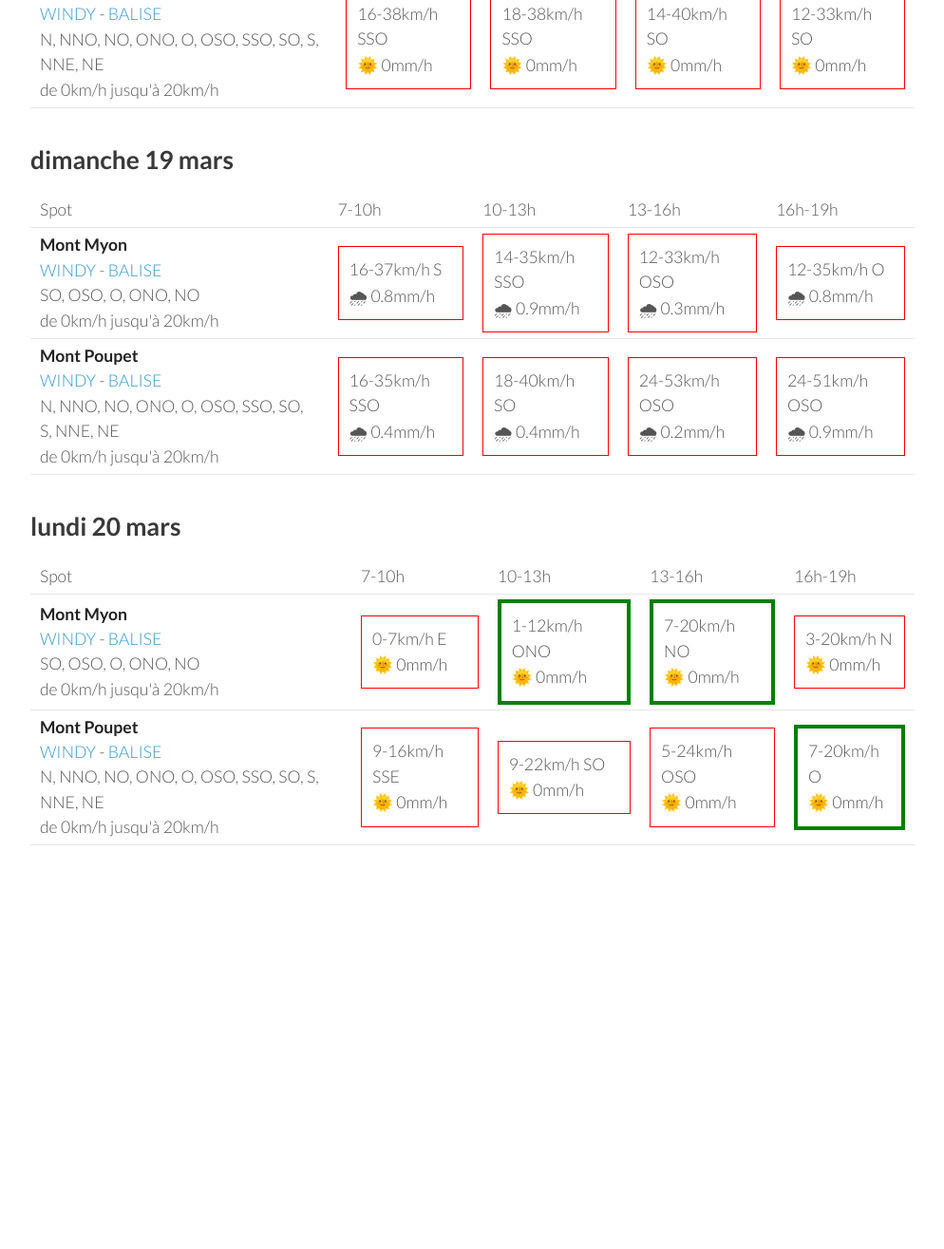
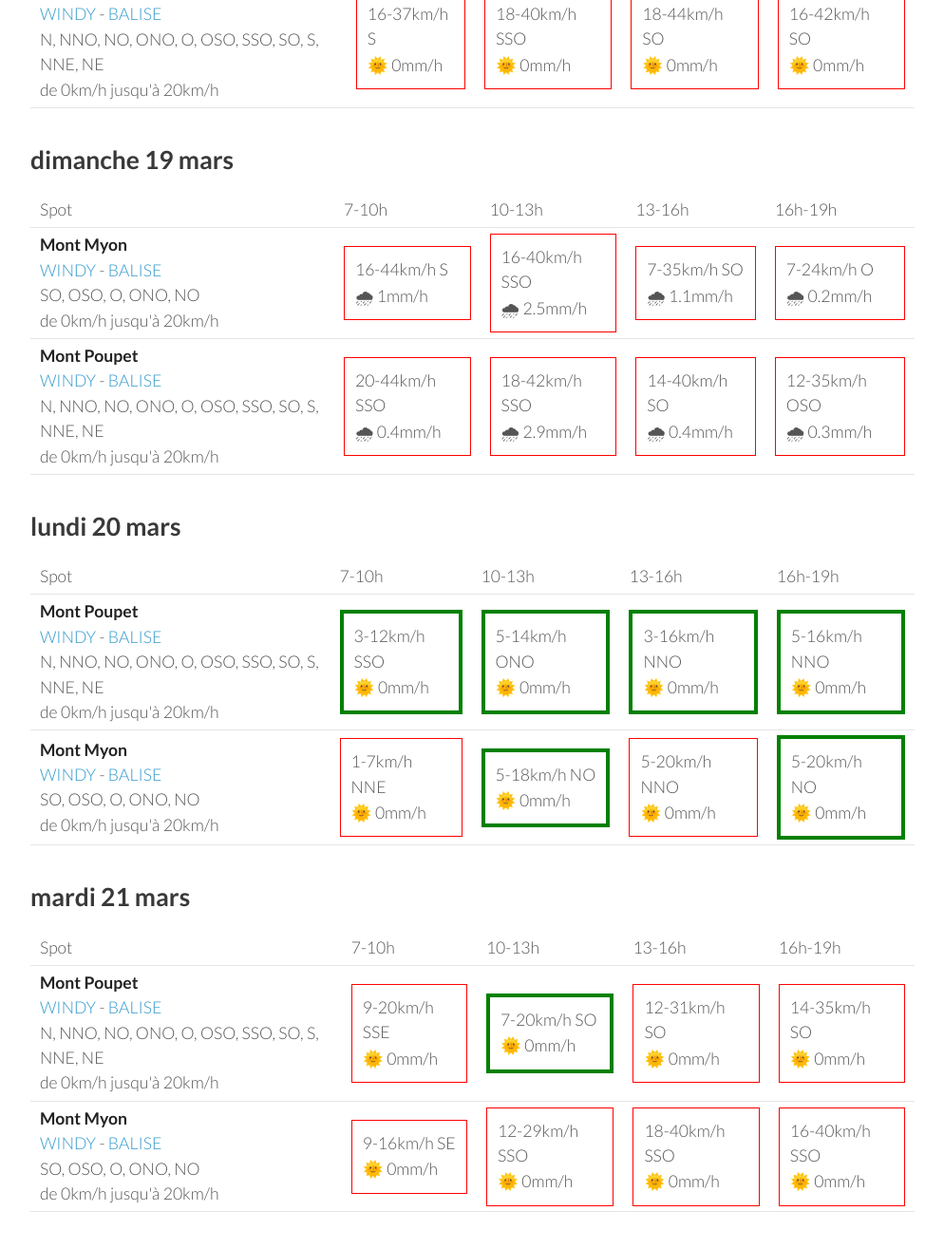
Before and after one commit to parapente-dans-le-nord/parapente-dans-le-nord.github.io, a Jekyll site: the page built from jura.markdown, in a window 1280 px wide and 1400 px high, scrolled down 1289 px. Shown: the top 1315 px of the window at 95% size, without its empty margins (26-1020 px from the left). Built offline with Jekyll 4.4.1, drawn with Linux system fonts in a browser that asks for light colours; before the commit the page ends 2307 px from its top, so only the background shows below that; some of the changed text lies outside the part shown.

Commit message:
update index.markdown

```diff
--- a/jura.markdown
+++ b/jura.markdown
@@ -7,7 +7,7 @@ title:  "Tous les spots"
 {: .links}
 
 # Prevision Windy, modèle Arome
-page mise à jour le jeudi 16 mars 06:20
+page mise à jour le jeudi 16 mars 10:20
 
 ## jeudi 16 mars
 
@@ -96,20 +96,20 @@ page mise à jour le jeudi 16 mars 06:20
 <tr>
         <td><strong>Mont Myon</strong><br><a href="https://windy.com/46.331/5.397?45.898,5.394,8,m:eWoagj8">WINDY</a> - <span class=""><a href="http://www.balisemeteo.com/balise.php?idBalise=70">BALISE</a> </span><br> <span class="vent-favorable">SO, OSO, O, ONO, NO</span><br><span class="force-vent">de 0km/h jusqu'à 20km/h</span> </td>
 
-            <td><div class="not-flyable"><p>12-33km/h S</p><p>🌞 0mm/h</p></div></td>
-            <td><div class="not-flyable"><p>16-37km/h S</p><p>🌞 0mm/h</p></div></td>
-            <td><div class="not-flyable"><p>16-42km/h SSO</p><p>🌞 0mm/h</p></div></td>
-            <td><div class="not-flyable"><p>16-38km/h SSO</p><p>🌞 0mm/h</p></div></td>
+            <td><div class="not-flyable"><p>14-35km/h S</p><p>🌞 0mm/h</p></div></td>
+            <td><div class="not-flyable"><p>16-38km/h S</p><p>🌞 0mm/h</p></div></td>
+            <td><div class="not-flyable"><p>18-42km/h SSO</p><p>🌞 0mm/h</p></div></td>
+            <td><div class="not-flyable"><p>18-42km/h SSO</p><p>🌞 0mm/h</p></div></td>
 
 
     </tr>
 <tr>
         <td><strong>Mont Poupet</strong><br><a href="https://windy.com/46.970/5.876?46.541,5.876,8">WINDY</a> - <span class=""><a href="http://www.balisemeteo.com/balise.php?idBalise=92">BALISE</a> </span><br> <span class="vent-favorable">N, NNO, NO, ONO, O, OSO, SSO, SO, S, NNE, NE</span><br><span class="force-vent">de 0km/h jusqu'à 20km/h</span> </td>
 
-            <td><div class="not-flyable"><p>16-38km/h SSO</p><p>🌞 0mm/h</p></div></td>
-            <td><div class="not-flyable"><p>18-38km/h SSO</p><p>🌞 0mm/h</p></div></td>
-            <td><div class="not-flyable"><p>14-40km/h SO</p><p>🌞 0mm/h</p></div></td>
-            <td><div class="not-flyable"><p>12-33km/h SO</p><p>🌞 0mm/h</p></div></td>
+            <td><div class="not-flyable"><p>16-37km/h S</p><p>🌞 0mm/h</p></div></td>
+            <td><div class="not-flyable"><p>18-40km/h SSO</p><p>🌞 0mm/h</p></div></td>
+            <td><div class="not-flyable"><p>18-44km/h SO</p><p>🌞 0mm/h</p></div></td>
+            <td><div class="not-flyable"><p>16-42km/h SO</p><p>🌞 0mm/h</p></div></td>
 
 
     </tr>
@@ -132,20 +132,20 @@ page mise à jour le jeudi 16 mars 06:20
 <tr>
         <td><strong>Mont Myon</strong><br><a href="https://windy.com/46.331/5.397?45.898,5.394,8,m:eWoagj8">WINDY</a> - <span class=""><a href="http://www.balisemeteo.com/balise.php?idBalise=70">BALISE</a> </span><br> <span class="vent-favorable">SO, OSO, O, ONO, NO</span><br><span class="force-vent">de 0km/h jusqu'à 20km/h</span> </td>
 
-            <td><div class="not-flyable"><p>16-37km/h S</p><p>🌧 0.8mm/h</p></div></td>
-            <td><div class="not-flyable"><p>14-35km/h SSO</p><p>🌧 0.9mm/h</p></div></td>
-            <td><div class="not-flyable"><p>12-33km/h OSO</p><p>🌧 0.3mm/h</p></div></td>
-            <td><div class="not-flyable"><p>12-35km/h O</p><p>🌧 0.8mm/h</p></div></td>
+            <td><div class="not-flyable"><p>16-44km/h S</p><p>🌧 1mm/h</p></div></td>
+            <td><div class="not-flyable"><p>16-40km/h SSO</p><p>🌧 2.5mm/h</p></div></td>
+            <td><div class="not-flyable"><p>7-35km/h SO</p><p>🌧 1.1mm/h</p></div></td>
+            <td><div class="not-flyable"><p>7-24km/h O</p><p>🌧 0.2mm/h</p></div></td>
 
 
     </tr>
 <tr>
         <td><strong>Mont Poupet</strong><br><a href="https://windy.com/46.970/5.876?46.541,5.876,8">WINDY</a> - <span class=""><a href="http://www.balisemeteo.com/balise.php?idBalise=92">BALISE</a> </span><br> <span class="vent-favorable">N, NNO, NO, ONO, O, OSO, SSO, SO, S, NNE, NE</span><br><span class="force-vent">de 0km/h jusqu'à 20km/h</span> </td>
 
-            <td><div class="not-flyable"><p>16-35km/h SSO</p><p>🌧 0.4mm/h</p></div></td>
-            <td><div class="not-flyable"><p>18-40km/h SO</p><p>🌧 0.4mm/h</p></div></td>
-            <td><div class="not-flyable"><p>24-53km/h OSO</p><p>🌧 0.2mm/h</p></div></td>
-            <td><div class="not-flyable"><p>24-51km/h OSO</p><p>🌧 0.9mm/h</p></div></td>
+            <td><div class="not-flyable"><p>20-44km/h SSO</p><p>🌧 0.4mm/h</p></div></td>
+            <td><div class="not-flyable"><p>18-42km/h SSO</p><p>🌧 2.9mm/h</p></div></td>
+            <td><div class="not-flyable"><p>14-40km/h SO</p><p>🌧 0.4mm/h</p></div></td>
+            <td><div class="not-flyable"><p>12-35km/h OSO</p><p>🌧 0.3mm/h</p></div></td>
 
 
     </tr>
@@ -166,22 +166,22 @@ page mise à jour le jeudi 16 mars 06:20
       <td>16h-19h</td>
     </tr>
 <tr>
-        <td><strong>Mont Myon</strong><br><a href="https://windy.com/46.331/5.397?45.898,5.394,8,m:eWoagj8">WINDY</a> - <span class=""><a href="http://www.balisemeteo.com/balise.php?idBalise=70">BALISE</a> </span><br> <span class="vent-favorable">SO, OSO, O, ONO, NO</span><br><span class="force-vent">de 0km/h jusqu'à 20km/h</span> </td>
+        <td><strong>Mont Poupet</strong><br><a href="https://windy.com/46.970/5.876?46.541,5.876,8">WINDY</a> - <span class=""><a href="http://www.balisemeteo.com/balise.php?idBalise=92">BALISE</a> </span><br> <span class="vent-favorable">N, NNO, NO, ONO, O, OSO, SSO, SO, S, NNE, NE</span><br><span class="force-vent">de 0km/h jusqu'à 20km/h</span> </td>
 
-            <td><div class="not-flyable"><p>0-7km/h E</p><p>🌞 0mm/h</p></div></td>
-            <td><div class="flyable"><p>1-12km/h ONO</p><p>🌞 0mm/h</p></div></td>
-            <td><div class="flyable"><p>7-20km/h NO</p><p>🌞 0mm/h</p></div></td>
-            <td><div class="not-flyable"><p>3-20km/h N</p><p>🌞 0mm/h</p></div></td>
+            <td><div class="flyable"><p>3-12km/h SSO</p><p>🌞 0mm/h</p></div></td>
+            <td><div class="flyable"><p>5-14km/h ONO</p><p>🌞 0mm/h</p></div></td>
+            <td><div class="flyable"><p>3-16km/h NNO</p><p>🌞 0mm/h</p></div></td>
+            <td><div class="flyable"><p>5-16km/h NNO</p><p>🌞 0mm/h</p></div></td>
 
 
     </tr>
 <tr>
-        <td><strong>Mont Poupet</strong><br><a href="https://windy.com/46.970/5.876?46.541,5.876,8">WINDY</a> - <span class=""><a href="http://www.balisemeteo.com/balise.php?idBalise=92">BALISE</a> </span><br> <span class="vent-favorable">N, NNO, NO, ONO, O, OSO, SSO, SO, S, NNE, NE</span><br><span class="force-vent">de 0km/h jusqu'à 20km/h</span> </td>
+        <td><strong>Mont Myon</strong><br><a href="https://windy.com/46.331/5.397?45.898,5.394,8,m:eWoagj8">WINDY</a> - <span class=""><a href="http://www.balisemeteo.com/balise.php?idBalise=70">BALISE</a> </span><br> <span class="vent-favorable">SO, OSO, O, ONO, NO</span><br><span class="force-vent">de 0km/h jusqu'à 20km/h</span> </td>
 
-            <td><div class="not-flyable"><p>9-16km/h SSE</p><p>🌞 0mm/h</p></div></td>
-            <td><div class="not-flyable"><p>9-22km/h SO</p><p>🌞 0mm/h</p></div></td>
-            <td><div class="not-flyable"><p>5-24km/h OSO</p><p>🌞 0mm/h</p></div></td>
-            <td><div class="flyable"><p>7-20km/h O</p><p>🌞 0mm/h</p></div></td>
+            <td><div class="not-flyable"><p>1-7km/h NNE</p><p>🌞 0mm/h</p></div></td>
+            <td><div class="flyable"><p>5-18km/h NO</p><p>🌞 0mm/h</p></div></td>
+            <td><div class="not-flyable"><p>5-20km/h NNO</p><p>🌞 0mm/h</p></div></td>
+            <td><div class="flyable"><p>5-20km/h NO</p><p>🌞 0mm/h</p></div></td>
 
 
     </tr>
@@ -189,3 +189,39 @@ page mise à jour le jeudi 16 mars 06:20
 </tbody>
 </table>
 {:/}
+## mardi 21 mars
+
+{::nomarkdown}
+<table>
+  <tbody>
+    <tr>
+      <td>Spot</td>
+      <td>7-10h</td>
+      <td>10-13h</td>
+      <td>13-16h</td>
+      <td>16h-19h</td>
+    </tr>
+<tr>
+        <td><strong>Mont Poupet</strong><br><a href="https://windy.com/46.970/5.876?46.541,5.876,8">WINDY</a> - <span class=""><a href="http://www.balisemeteo.com/balise.php?idBalise=92">BALISE</a> </span><br> <span class="vent-favorable">N, NNO, NO, ONO, O, OSO, SSO, SO, S, NNE, NE</span><br><span class="force-vent">de 0km/h jusqu'à 20km/h</span> </td>
+
+            <td><div class="not-flyable"><p>9-20km/h SSE</p><p>🌞 0mm/h</p></div></td>
+            <td><div class="flyable"><p>7-20km/h SO</p><p>🌞 0mm/h</p></div></td>
+            <td><div class="not-flyable"><p>12-31km/h SO</p><p>🌞 0mm/h</p></div></td>
+            <td><div class="not-flyable"><p>14-35km/h SO</p><p>🌞 0mm/h</p></div></td>
+
+
+    </tr>
+<tr>
+        <td><strong>Mont Myon</strong><br><a href="https://windy.com/46.331/5.397?45.898,5.394,8,m:eWoagj8">WINDY</a> - <span class=""><a href="http://www.balisemeteo.com/balise.php?idBalise=70">BALISE</a> </span><br> <span class="vent-favorable">SO, OSO, O, ONO, NO</span><br><span class="force-vent">de 0km/h jusqu'à 20km/h</span> </td>
+
+            <td><div class="not-flyable"><p>9-16km/h SE</p><p>🌞 0mm/h</p></div></td>
+            <td><div class="not-flyable"><p>12-29km/h SSO</p><p>🌞 0mm/h</p></div></td>
+            <td><div class="not-flyable"><p>18-40km/h SSO</p><p>🌞 0mm/h</p></div></td>
+            <td><div class="not-flyable"><p>16-40km/h SSO</p><p>🌞 0mm/h</p></div></td>
+
+
+    </tr>
+
+</tbody>
+</table>
+{:/}
```
